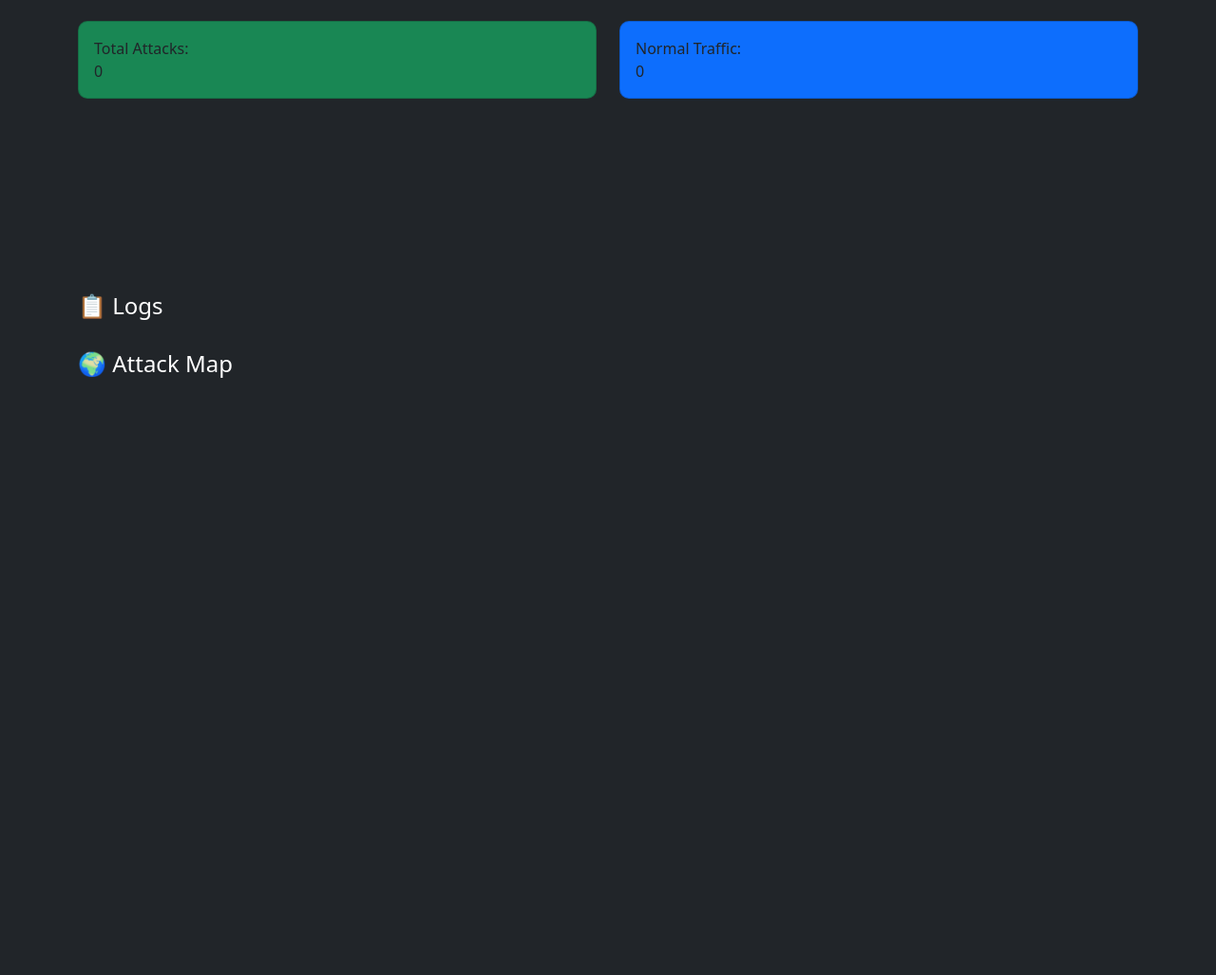
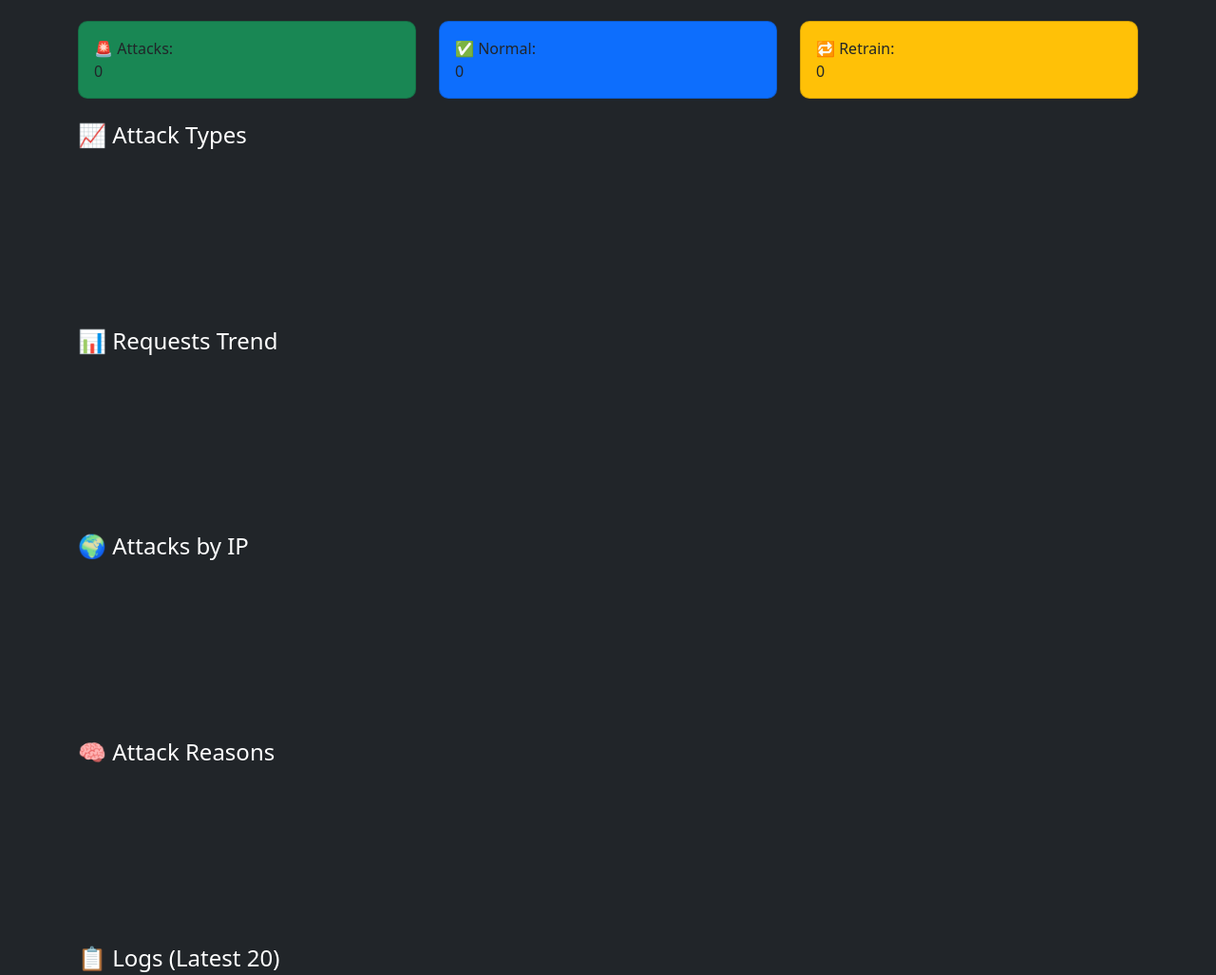
Before and after one commit to ParthKannojiya/ai-firewall, a plain HTML site: page index.html in a window 1280 px wide. Shown: the part 369-1396 px from the top of the page at 95% size. Before the commit the page ends 1174 px from the top, so only its background shows below. Drawn offline with nearby package versions, Linux system fonts and the light colour scheme; no server answers.

Commit message:
Update index.html

```diff
--- a/index.html
+++ b/index.html
@@ -4,10 +4,7 @@
     <title>AI Firewall Dashboard</title>
 
     <link href="https://cdn.jsdelivr.net/npm/bootstrap@5.3.0/dist/css/bootstrap.min.css" rel="stylesheet">
-
-    <!-- Leaflet CSS -->
     <link rel="stylesheet" href="https://unpkg.com/leaflet/dist/leaflet.css"/>
-
     <link rel="stylesheet" href="style.css">
 </head>
 
@@ -23,41 +20,53 @@
         <input id="fail" type="number" placeholder="Failed Logins" class="form-control mb-2">
         <input id="url" type="text" placeholder="URL" class="form-control mb-2">
         <button onclick="sendRequest()" class="btn btn-danger">🚀 Send Request</button>
-        <p id="result" class="mt-2"></p>
+        <pre id="result" class="mt-2"></pre>
     </div>
 
     <!-- Metrics -->
     <div class="row mt-4">
         <div class="col">
-            <div class="card p-3 bg-success">Total Attacks: <span id="attacks">0</span></div>
+            <div class="card p-3 bg-success">🚨 Attacks: <span id="attacks">0</span></div>
         </div>
         <div class="col">
-            <div class="card p-3 bg-primary">Normal Traffic: <span id="normal">0</span></div>
+            <div class="card p-3 bg-primary">✅ Normal: <span id="normal">0</span></div>
+        </div>
+        <div class="col">
+            <div class="card p-3 bg-warning">🔁 Retrain: <span id="retrain">0</span></div>
         </div>
     </div>
 
-    <!-- Chart -->
-    <div class="mt-4">
-        <canvas id="attackChart"></canvas>
-    </div>
+    <!-- Charts -->
+    <h4 class="mt-4">📈 Attack Types</h4>
+    <canvas id="attackChart"></canvas>
+
+    <h4 class="mt-4">📊 Requests Trend</h4>
+    <canvas id="trendChart"></canvas>
+
+    <h4 class="mt-4">🌍 Attacks by IP</h4>
+    <canvas id="ipChart"></canvas>
+
+    <h4 class="mt-4">🧠 Attack Reasons</h4>
+    <canvas id="reasonChart"></canvas>
 
     <!-- Logs -->
-    <div class="mt-4">
-        <h4>📋 Logs</h4>
-        <table class="table table-dark table-striped" id="logsTable"></table>
+    <h4 class="mt-4">📋 Logs (Latest 20)</h4>
+    <div class="table-responsive">
+        <table class="table table-dark table-bordered" id="logsTable"></table>
     </div>
 
     <!-- Map -->
-    <div class="mt-4">
-        <h4>🌍 Attack Map</h4>
-        <div id="map" style="height:400px;"></div>
-    </div>
+    <h4 class="mt-4">🌍 Attack Map</h4>
+    <div id="map" style="height:400px;"></div>
+
+    <!-- SHAP -->
+    <h4 class="mt-4">🧠 SHAP Feature Impact</h4>
+    <canvas id="shapChart"></canvas>
+
 </div>
 
-<!-- Scripts at END (IMPORTANT) -->
 <script src="https://cdn.jsdelivr.net/npm/chart.js"></script>
 <script src="https://unpkg.com/leaflet/dist/leaflet.js"></script>
-
 <script src="script.js"></script>
 
 </body>
```
